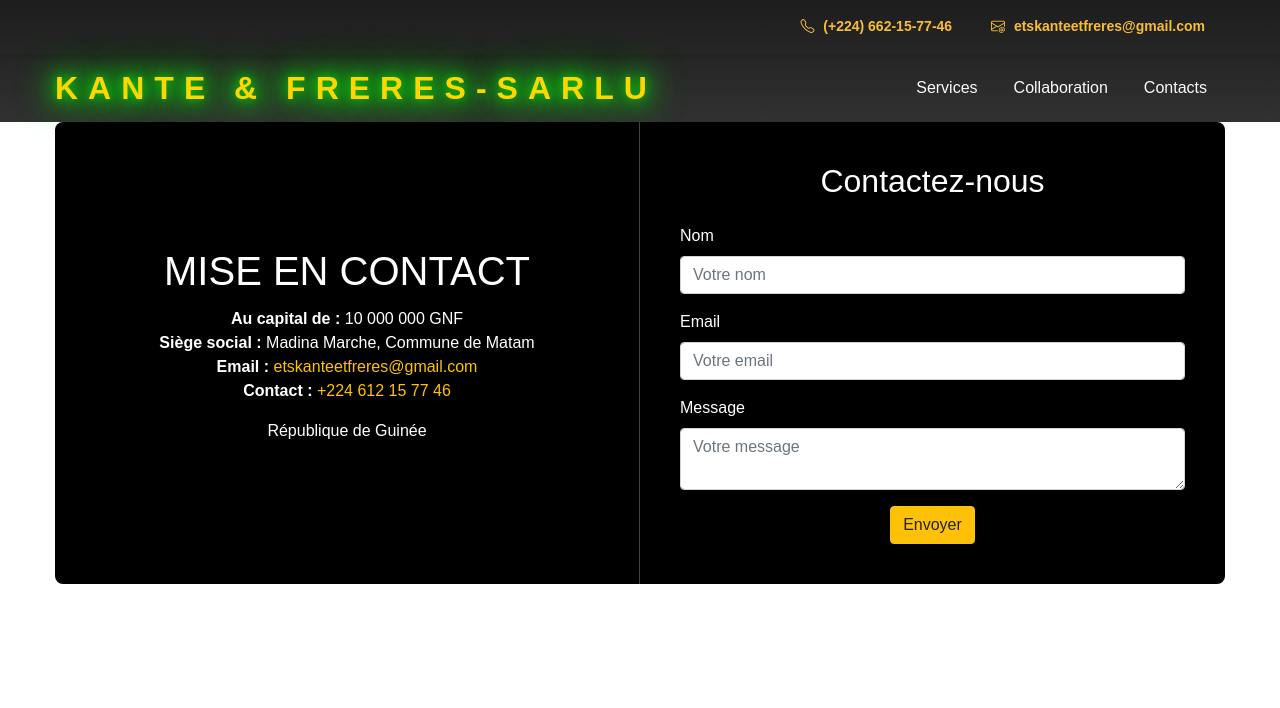
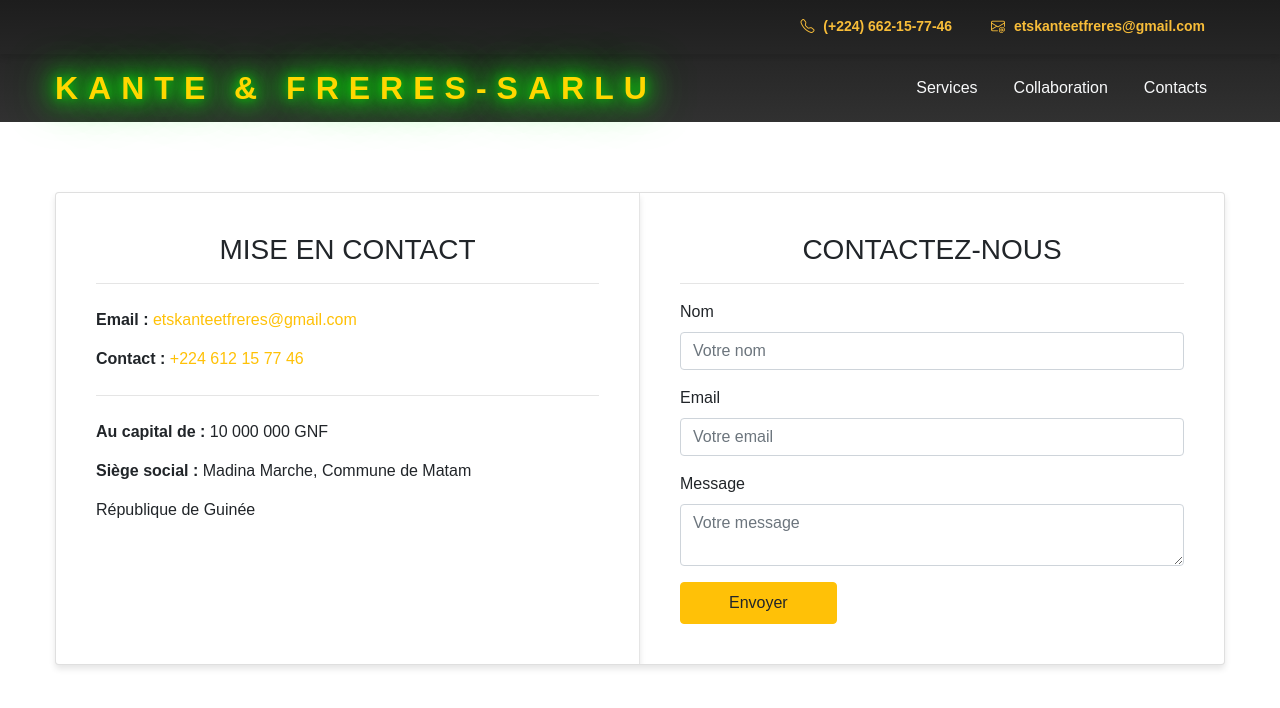
Before and after one commit to sagnofelix/kf-sarlu, a React (Create React App) app: page /contact in a window 1280 px wide. Shown: the top 708 px of the page. Built offline with nearby package versions, Linux system fonts and the light colour scheme.

Commit message:
updating contact page

```diff
--- a/src/components/nav-bar.tsx
+++ b/src/components/nav-bar.tsx
@@ -5,10 +5,10 @@ import "../styles/nav-style.css";
 const NavBar: React.FC = () => {
     return (
         <>
-            <header className="">
+            <header className="nav-block">
                 {/* Social Links Bar */}
                 <div className="py-0">
-                    <div className=" contact-line py-3">
+                    <div className="contact-line py-3">
                         <div className="container top-bar d-flex justify-content-end align-items-center">
 
                             <div className="social-links">
--- a/src/pages/contact.tsx
+++ b/src/pages/contact.tsx
@@ -1,5 +1,6 @@
 import React, { useState } from "react";
 import emailjs from "emailjs-com";
+import "../styles/contact-style.css";
 
 const ContactPage: React.FC = () => {
   // États pour les champs du formulaire
@@ -42,32 +43,24 @@ const ContactPage: React.FC = () => {
   };
 
   return (
-    <div className="container" style={{ marginTop: "0px" }}>
+    <div className="container mb-5" style={{ marginTop: "70px" }}>
       {/* Bloc principal noir */}
       <div
-        className="card"
-        style={{
-          backgroundColor: "#000",
-          color: "#fff",
-          border: "none",
-          borderRadius: "8px",
-          overflow: "hidden",
-        }}
+        className="card contact-block"
       >
         <div className="row no-gutters">
           {/* Bloc Informations */}
           <div
-            className="col-md-6 d-flex align-items-center"
+            className="col-md-6 left-contact-block"
             style={{
-              borderRight: "1px solid #444",
+              // borderRight: "1px solid #444",
               padding: "20px",
             }}
           >
-            <div className="card-body text-center">
-              <h1 className="card-title">MISE EN CONTACT</h1>
+            <div className="card-body">
+              <h3 className="card-title text-center  mb-3">MISE EN CONTACT</h3>
+              <hr className="mb-4" />
               <p className="card-text">
-                <strong>Au capital de :</strong> 10 000 000 GNF <br />
-                <strong>Siège social :</strong> Madina Marche, Commune de Matam <br />
                 <strong>Email :</strong>{" "}
                 <a
                   href="mailto:etskanteetfreres@gmail.com"
@@ -75,11 +68,21 @@ const ContactPage: React.FC = () => {
                 >
                   etskanteetfreres@gmail.com
                 </a>{" "}
-                <br />
+              </p>
+              <p className="card-text"></p>
+              <p className="card-text"></p>
+              <p className="card-text">
                 <strong>Contact :</strong>{" "}
                 <a href="tel:+224612157746" className="text-warning">
                   +224 612 15 77 46
                 </a>
+              </p>
+              <hr className="mb-4 mt-4" />
+              <p className="card-text">
+                <strong>Au capital de :</strong> 10 000 000 GNF
+              </p>
+              <p className="card-text">
+                <strong>Siège social :</strong> Madina Marche, Commune de Matam
               </p>
               <p className="has-text-weight-bold">République de Guinée</p>
             </div>
@@ -87,15 +90,16 @@ const ContactPage: React.FC = () => {
 
           {/* Bloc Formulaire */}
           <div
-            className="col-md-6 d-flex align-items-center"
+            className="col-md-6"
             style={{
               padding: "20px",
             }}
           >
             <div className="card-body">
-              <h2 className="card-title text-center mb-4">
-                Contactez-nous
-              </h2>
+              <h3 className="card-title text-center mb-3">
+                CONTACTEZ-NOUS
+              </h3>
+              <hr />
               <form onSubmit={handleSubmit}>
                 {/* Champ Nom */}
                 <div className="form-group">
@@ -143,8 +147,8 @@ const ContactPage: React.FC = () => {
                 </div>
 
                 {/* Bouton Envoyer */}
-                <div className="text-center">
-                  <button type="submit" className="btn btn-warning">
+                <div className="">
+                  <button type="submit" className="btn btn-warning px-5 py-2">
                     Envoyer
                   </button>
                 </div>
--- a/src/pages/home.tsx
+++ b/src/pages/home.tsx
@@ -31,7 +31,6 @@ const HomePage: FunctionComponent = () => {
           return response.json();
         })
         .then((data) => {
-            console.log("Données de l'API GoldAPI :", data); // Log des données retournées par l'API
           setGoldRate(data.price); // Extraction du taux de l'or
           setIsLoading(false); // Arrête le chargement
         })
@@ -69,9 +68,9 @@ const HomePage: FunctionComponent = () => {
       {/* Modal for Gold Rate */}
       {showModal && (
         <div className="gold-rate-section">
-          <div className="gold-rate-content">
-            <span className="close" onClick={() => setShowModal(false)}>
-              &times;
+          <div className="gold-rate-content" >
+            <span className="closeRating" onClick={() => setShowModal(false)}>
+              x
             </span>
             <h2>Prévision du taux de l'or</h2>
             {isLoading ? (
@@ -226,7 +225,7 @@ const HomePage: FunctionComponent = () => {
             </p>
           </div>
           <div>
-            <img src={profil} id="profil" alt="profil"/>
+            <img src={profil} id="profil" alt="profil" />
           </div>
         </div>
       </section>
@@ -236,19 +235,19 @@ const HomePage: FunctionComponent = () => {
         <div className="container">
           <div className="contact-grid">
             <div>
-              <h2>Contactez-nous</h2>
+              <h3 className="mb-4">Contactez-nous</h3>
               <div className="contact-info">
                 <div className="contact-item">
                   <FiPhone className="icon" />
-                  <p>(+224) 662-15-77-46</p>
+                  <span>(+224) 662-15-77-46</span>
                 </div>
                 <div className="contact-item">
                   <FiMapPin className="icon" />
-                  <p>Madina Marché</p>
+                  <span>Madina Marché</span>
                 </div>
                 <div className="contact-item">
                   <FiClock className="icon" />
-                  <p>Lundi - Samedi: 9h30 - 18h30</p>
+                  <span>Lundi - Samedi: 9h30 - 18h30</span>
                 </div>
               </div>
             </div>
--- a/src/styles/contact-style.css
+++ b/src/styles/contact-style.css
@@ -1,124 +1,27 @@
-
-  /* Conteneur principal */
-  .contact-container {
-    display: flex; /* Aligne les enfants en ligne */
-    justify-content: space-between; /* Espace entre les deux blocs */
-    align-items: flex-start; /* Aligne les blocs en haut */
-    background-color: rgb(63, 59, 52);
-    padding: 20px;
-    border: 1px solid #ddd;
-    border-radius: 10px;
-    box-shadow: 0 4px 8px rgba(0, 0, 0, 0.1);
-    max-width: 900px;
-    width: 90%;
-    gap: 20px; /* Espace entre les blocs */
-    margin: auto;
-    color: #f8bd39 !important;
+.contact-block {
+  box-shadow: 0 4px 6px rgba(0, 0, 0, 0.1);
+  color: "#fff";
+  border: "none";
+  border-radius: "8px";
+  overflow: hidden;
 }
 
-  /* Bloc 1: Informations de l'entreprise */
-  .company-info {
-    flex: 1; /* Le premier bloc occupe autant d'espace que nécessaire */
-    text-align: left;
-  }
-
-  .company-info h1 {
-    font-size: 1.8rem;
-    font-weight: bold;
-    margin-bottom: 10px;
-  }
-
-  .subtitle {
-    font-size: 1rem;
-    margin-bottom: 15px;
-    font-style: italic;
-  }
-
-  .details {
-    font-size: 0.95rem;
-    line-height: 1.6;
-  }
-
-  .details a {
-    color: #007BFF;
-    text-decoration: none;
-  }
-
-  .details a:hover {
-    text-decoration: underline;
-  }
-
-  .footer {
-    font-size: 1rem;
-    font-weight: bold;
-    margin-top: 15px;
-  }
-
-  /* Bloc 2: Formulaire de contact */
-  .contact-form {
-    flex: 1; /* Le deuxième bloc occupe autant d'espace que nécessaire */
-    text-align: left;
-  }
-
-  .contact-form h2 {
-    font-size: 1.5rem;
+.card-text {
   margin-bottom: 15px;
 }
 
-  .form-group {
-    margin-bottom: 15px;
+.left-contact-block {
+  border-right: none;
+  box-shadow: 0 4px 6px rgba(0, 0, 0, 0.1);
 }
 
-  .form-group label {
-    display: block;
-    font-weight: bold;
-    margin-bottom: 5px;
-  }
 
-  .form-group input,
-  .form-group textarea {
-    width: 100%;
-    padding: 10px;
-    border: 1px solid #ddd;
-    border-radius: 5px;
-    font-size: 1rem;
-  }
+/* Small devices (sm) - 576px and up */
+@media (min-width: 576px) {}
 
-  .form-group textarea {
-    resize: none;
-  }
-
-  .submit-button {
-    background-color: #007BFF;
-    color: white;
-    padding: 10px 15px;
-    border: none;
-    border-radius: 5px;
-    font-size: 1rem;
-    cursor: pointer;
-    transition: background-color 0.3s ease;
-  }
-
-  .submit-button:hover {
-    background-color: #0056b3;
-  }
-
-  /* Responsivité */
-  @media (max-width: 768px) {
-    .contact-container {
-      flex-direction: column; /* Les blocs passent l'un en dessous de l'autre */
-      align-items: center;
-      text-align: center;
-    }
-
-    .company-info,
-    .contact-form {
-      flex: none;
-      width: 100%;
-    }
-
-    .company-info {
-      border-right: none;
-      margin-bottom: 20px;
+/* Medium devices (md) - 768px and up */
+@media (min-width: 768px) {
+  .left-contact-block {
+    border-right: 1px solid rgba(0, 0, 0, 0.1) !important
   }
 }
--- a/src/styles/home-style.css
+++ b/src/styles/home-style.css
@@ -1,4 +1,5 @@
-body, html {
+body,
+html {
     margin: 0;
     padding: 0;
     box-sizing: border-box;
@@ -16,24 +17,24 @@ body, html {
     align-items: center;
     justify-content: center;
     z-index: 1000;
-  }
+}
 
-  .gold-rate-content {
+.gold-rate-content {
     background: #fff;
     padding: 20px;
     border-radius: 8px;
     text-align: center;
     max-width: 500px;
     width: 90%;
-  }
+}
 
-  .gold-rate-content .close {
+.gold-rate-content .close {
     position: absolute;
     top: 10px;
     right: 15px;
     font-size: 24px;
     cursor: pointer;
-  }
+}
 
 
 .container {
@@ -51,7 +52,8 @@ body, html {
 .hero-section {
     text-align: left;
     padding: 3rem 0;
-    background-color: #111827; /* Dark blue */
+    background-color: #111827;
+    /* Dark blue */
     color: white;
     margin: 0;
 }
@@ -67,11 +69,13 @@ body, html {
 }
 
 .hero-section .cta-button {
-    background-color: #FCD34D; /* Yellow */
+    background-color: #FCD34D;
+    /* Yellow */
     color: black;
     font-weight: bold;
     padding: 0.75rem 2rem;
-    border-radius: 9999px; /* Fully rounded */
+    border-radius: 9999px;
+    /* Fully rounded */
     display: flex;
     align-items: center;
 }
@@ -137,7 +141,8 @@ body, html {
 .service-item .icon {
     width: 3rem;
     height: 3rem;
-    color: #FCD34D; /* Yellow */
+    color: #FCD34D;
+    /* Yellow */
     margin-bottom: 1rem;
 }
 
@@ -148,28 +153,29 @@ body, html {
 }
 
 /* Process section */
-.process-section{
+.process-section {
     background-color: #F9FAFB;
     padding: 3rem 0;
 }
 
-span h2{
+span h2 {
     font-size: 2.25rem;
     font-weight: bold;
     text-align: center;
     margin-bottom: 2rem;
 }
-#biography{
+
+#biography {
     background-color: rgb(209, 177, 116);
     padding: 0;
 }
 
-#biog{
+#biog {
     display: flex;
     justify-content: space-between;
 }
 
-.biography{
+.biography {
     padding: 20px;
 }
 
@@ -195,7 +201,8 @@ span h2{
     width: 3rem;
     height: 3rem;
     border-radius: 9999px;
-    background-color: #FCD34D; /* Yellow */
+    background-color: #FCD34D;
+    /* Yellow */
     display: flex;
     align-items: center;
     justify-content: center;
@@ -257,7 +264,8 @@ span h2{
 
 /* Contact section */
 .contact-section {
-    background-color: #1E3A8A; /* Deep blue */
+    background-color: #1E3A8A;
+    /* Deep blue */
     color: white;
     padding: 3rem 0;
 }
@@ -283,6 +291,7 @@ span h2{
 .contact-item {
     display: flex;
     align-items: center;
+    margin-bottom: 10px !important;
 }
 
 .contact-item .icon {
@@ -305,7 +314,8 @@ span h2{
 }
 
 .contact-form button {
-    background-color: #FCD34D; /* Yellow */
+    background-color: #FCD34D;
+    /* Yellow */
     color: black;
     font-weight: bold;
     padding: 0.75rem 2rem;
@@ -315,7 +325,8 @@ span h2{
 
 /* Footer section */
 footer {
-    background-color: #111827; /* Dark gray */
+    background-color: #111827;
+    /* Dark gray */
     color: white;
     padding: 2rem 0;
     text-align: center;
@@ -340,12 +351,25 @@ footer {
 }
 
 .footer-links a:hover {
-    color: #FCD34D; /* Yellow */
+    color: #FCD34D;
+    /* Yellow */
+}
+
+.closeRating {
+    background-color: #495368;
+    color: white;
+    padding: 5px 10px;
+    border-radius: 50%;
+    cursor: pointer;
 }
 
 /* Mobile styles */
 @media (max-width: 768px) {
-    .services-grid, .process-grid, .types-grid, .contact-grid {
+
+    .services-grid,
+    .process-grid,
+    .types-grid,
+    .contact-grid {
         grid-template-columns: 1fr;
     }
 
@@ -361,11 +385,17 @@ footer {
         padding: 0.5rem 1.5rem;
     }
 
-    .services-section, .process-section, .types-section, .contact-section {
+    .services-section,
+    .process-section,
+    .types-section,
+    .contact-section {
         padding: 2rem 0;
     }
 
-    .services-section h2, .process-section h2, .types-section h2, .contact-section h2 {
+    .services-section h2,
+    .process-section h2,
+    .types-section h2,
+    .contact-section h2 {
         margin-bottom: 2rem;
     }
 }
--- a/src/styles/nav-style.css
+++ b/src/styles/nav-style.css
@@ -6,6 +6,10 @@
 
 .contact-line {
     box-shadow: 0 4px 6px rgba(0, 0, 0, 0.1);
+}
+
+.nav-block {
+    z-index: 10000000000;
 }
 
 .contact-link-item {
@@ -60,7 +64,7 @@
 }
 
 .logo-text-size {
-    font-size: 1.2rem;
+    font-size: .75rem !important;
 }
 
 .logo-text {
@@ -123,13 +127,13 @@ header {
 
     /* Styles for small screens */
     .logo-text-size {
-        font-size: 1.5rem;
+        font-size: 1.5rem !important;
     }
 }
 
 /* Medium devices (md) - 768px and up */
 @media (min-width: 768px) {
     .logo-text-size {
-        font-size: 2rem;
+        font-size: 2rem !important;
     }
 }
```
Lines whose indentation alone changed are shown as unchanged.
